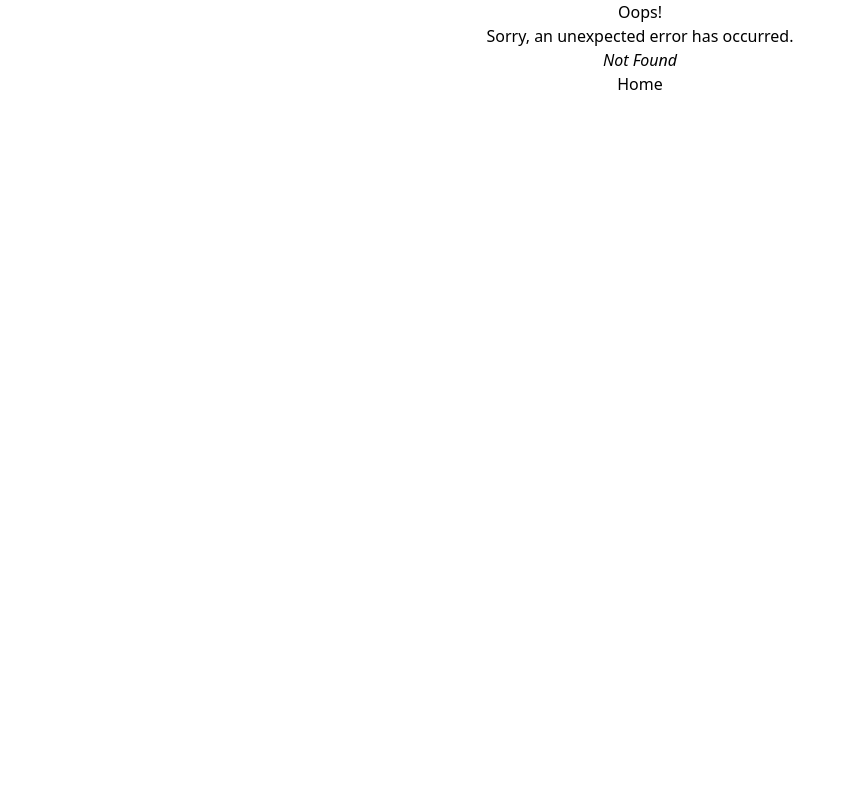
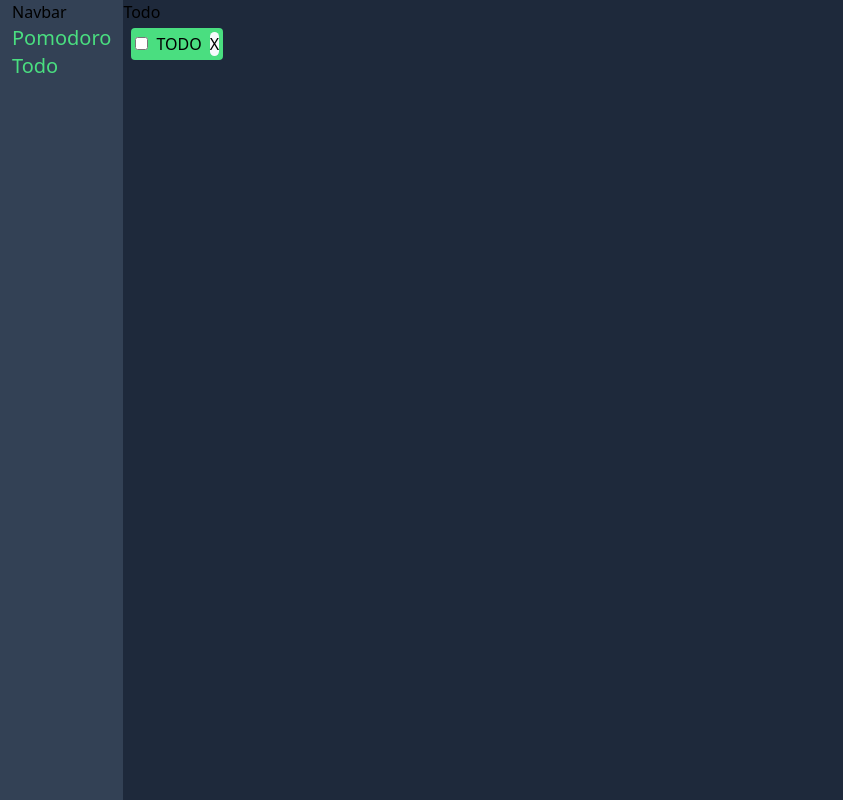
Before and after one commit to PierreMasselot1/Planit, a React (Create React App) app in the folder web/: page /todo in a window 1280 px wide. Before the commit this address had no page. Shown: the whole page, without its empty margins (0-843 px from the left). Built offline with nearby package versions, Linux system fonts and the light colour scheme.

Commit message:
feat(web): start of TODO

```diff
--- a/web/src/components/navbar/Navbar.tsx
+++ b/web/src/components/navbar/Navbar.tsx
@@ -4,13 +4,13 @@ import PomodoroNavIcon from "../pomodoro/PomodoroNavIcon";
 
 export default function Navbar() {
   return (
-    <div className="flex flex-col">
+    <div className="flex flex-col mx-3">
       <Link to={"/"}>Navbar</Link>
       <Link to={"pomodoro"}>
         <PomodoroNavIcon />
       </Link>
-      <Link to={"pomodoro"} className="whitespace-nowrap">
-        Pomodoro Nav Icon
+      <Link to={"todo"} className="whitespace-nowrap">
+        <div className="whitespace-nowrap text-xl text-green-400">Todo</div>
       </Link>
     </div>
   );
--- a/web/src/components/pomodoro/Pomodoro.tsx
+++ b/web/src/components/pomodoro/Pomodoro.tsx
@@ -3,7 +3,7 @@ import { useEffect, useState } from "react";
 
 export function Pomodoro() {
   const [ellapsedTime, setEllapsedTime] = useState<number>(0);
-  const [timer, setTimer] = useState<number>(0.21);
+  const [timer, setTimer] = useState<number>(25);
   const [minutesLeft, setMinutes] = useState<number>(25);
   const [secondsLeft, setSeconds] = useState<number>(0);
   const [timerStatus, setTimerStatus] = useState<boolean>(false);
--- /dev/null
+++ b/web/src/components/todo/Todo.tsx
@@ -0,0 +1,20 @@
+import React from "react";
+
+export default function Todo() {
+
+    function onToggle() {
+        console.log("toggled")
+    }
+    function onDestroy(){
+        console.log("destroy")
+    }
+  return (
+    <div>
+      <div>Todo</div>
+      <div className="bg-green-400 w-fit mx-2 my-1 p-1 rounded "><input type="checkbox" onChange={onToggle}/>
+      <label className="mx-2">TODO</label>
+      <button onClick={onDestroy} className="bg-slate-50 rounded-full ">X</button></div>
+
+    </div>
+  );
+}
```
Also changed, not shown: web/src/index.tsx (+6 -1 lines).
